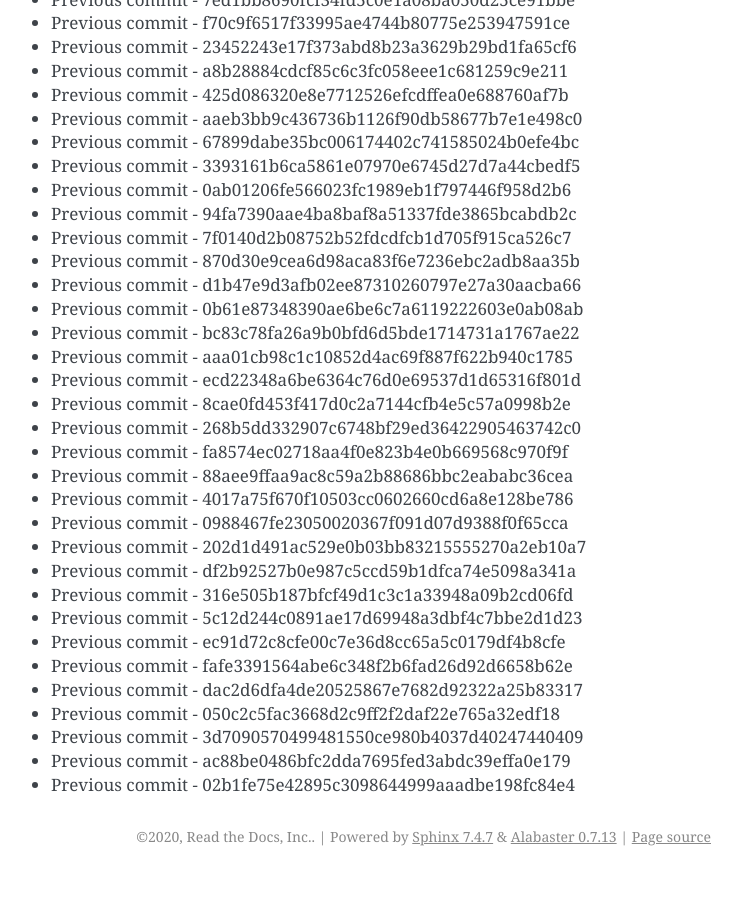
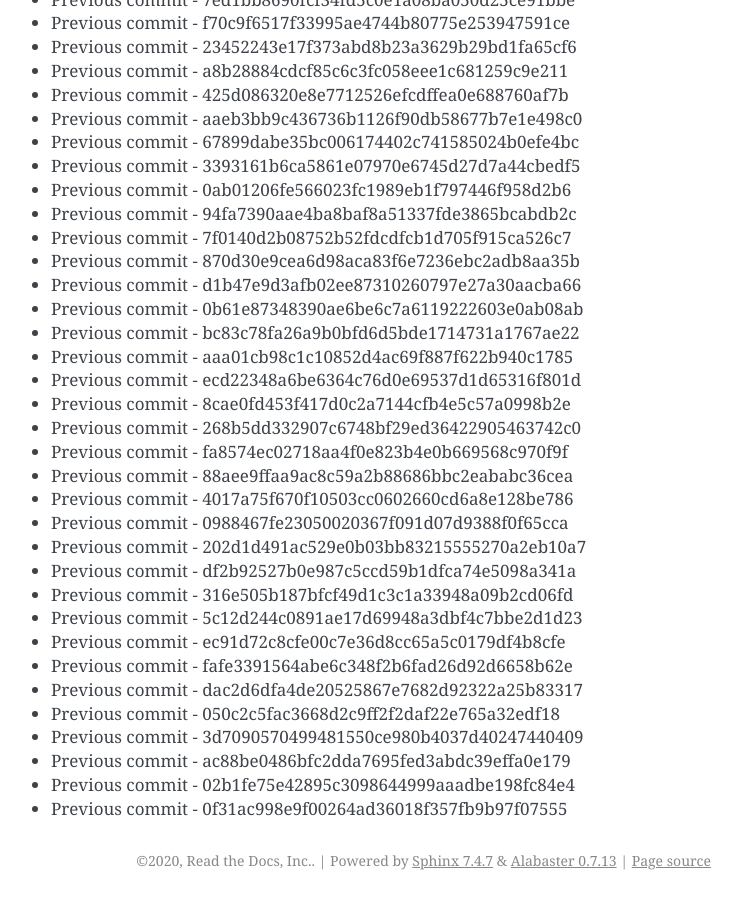
Before and after one commit to readthedocs/rtd-git-stresstest, a Sphinx documentation site: the page built from docs/updates.rst, in a window 1280 px wide and 900 px high, scrolled down 92607 px. Shown: the whole window, without its empty margins (399-1141 px from the left). Built offline with Sphinx 7.4.7, drawn with Linux system fonts in a browser that asks for light colours; before the commit the page ends 93483 px from its top, so only the background shows below that.

Commit message:
Generating commit from previous: 0f31ac998e9f00264ad36018f357fb9b97f07555

```diff
--- a/docs/updates.rst
+++ b/docs/updates.rst
@@ -3923,3 +3923,4 @@ It can be tested for any performance characteristics.
 * Previous commit - 3d7090570499481550ce980b4037d40247440409
 * Previous commit - ac88be0486bfc2dda7695fed3abdc39effa0e179
 * Previous commit - 02b1fe75e42895c3098644999aaadbe198fc84e4
+* Previous commit - 0f31ac998e9f00264ad36018f357fb9b97f07555
```
